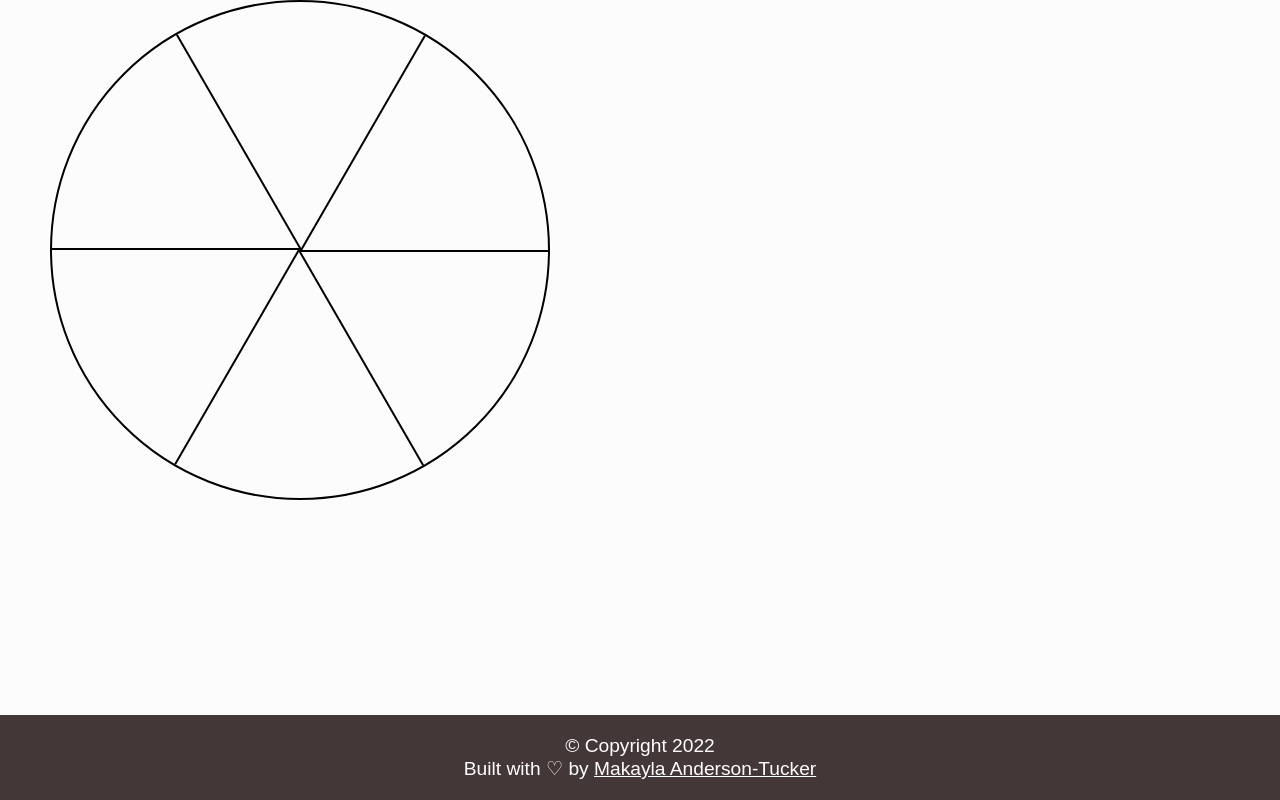
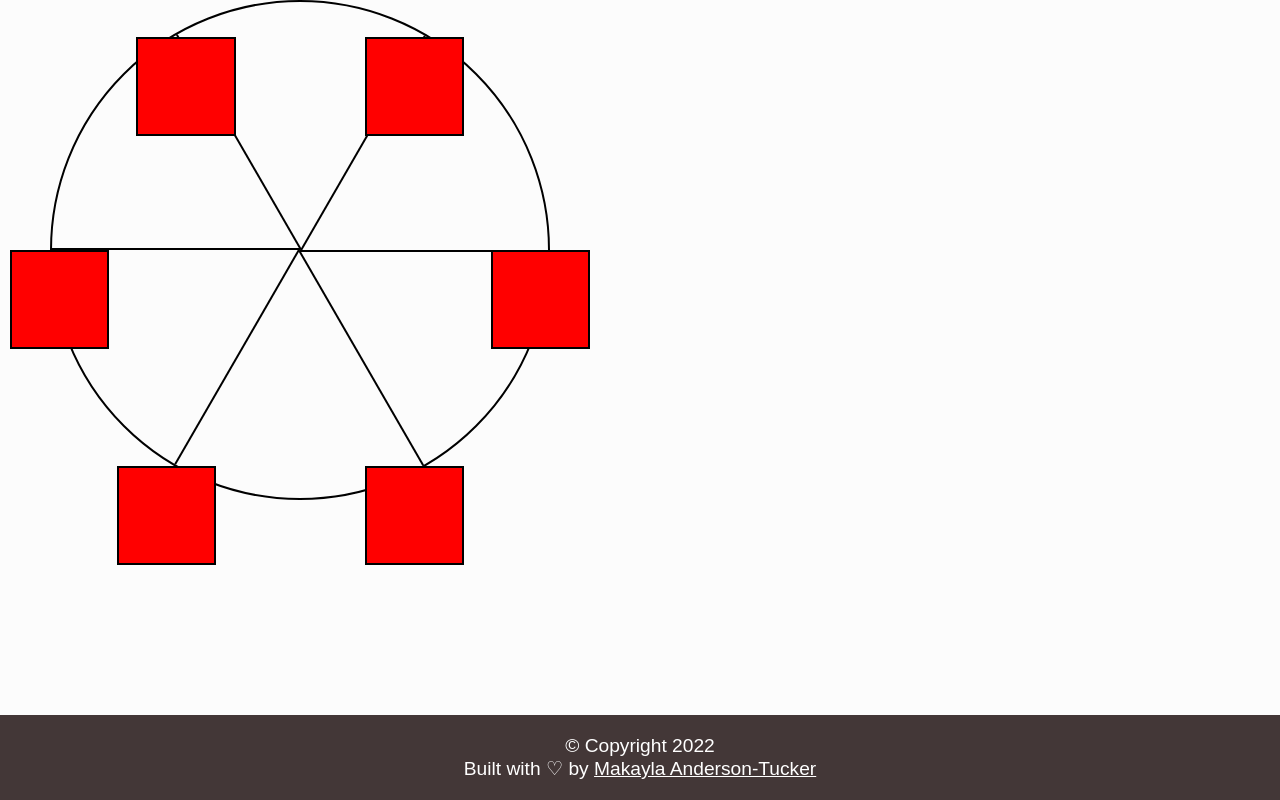
Before and after one commit to makaylacodes/ferris-wheel-css, a plain HTML site: page index.html in a window 1280 px wide. Drawn offline with Linux system fonts and the light colour scheme.

Commit message:
Positioned the cabins on the wheel.

```diff
--- a/index.html
+++ b/index.html
@@ -34,7 +34,7 @@
             <p>
                 &copy; Copyright 2022 <br>
                 Built with &#x2661; by
-                <a href="" target="_blank">
+                <a href="https://github.com/makaylacodes/ferris-wheel-css" target="_blank">
                 Makayla Anderson-Tucker
                 </a>
              </p>
--- a/styles.css
+++ b/styles.css
@@ -51,6 +51,43 @@ element around its transform-origin point by 60deg clockwise*/
       transform: rotate(300deg);
 }
 
+.cabin{
+    background-color: red;
+    width: 20%;
+    height: 20%;
+    position: absolute;
+    border: 2px solid;
+    /*sets the origin point to be offset by 50% from the left and 0% from
+    the top. Places it in the middle of the top edge of the element*/
+    transform-origin: 50% 0%;
+}
+
+/*Positions the cabins around the wheel*/
+.cabin:nth-of-type(1){
+    right: -8.5%;
+    top: 50%;
+}
+.cabin:nth-of-type(2) {
+    right: 17%;
+    top: 93.5%;
+}
+.cabin:nth-of-type(3) {
+    right: 67%;
+    top: 93.5%;
+}
+.cabin:nth-of-type(4) {
+    left: -8.5%;
+    top: 50%;
+}
+.cabin:nth-of-type(5) {
+    left: 17%;
+    top: 7%;
+}
+.cabin:nth-of-type(6) {
+    right: 17%;
+    top: 7%;
+}
+
 #footer{
     text-align: center;
     font-size:120%;
```
